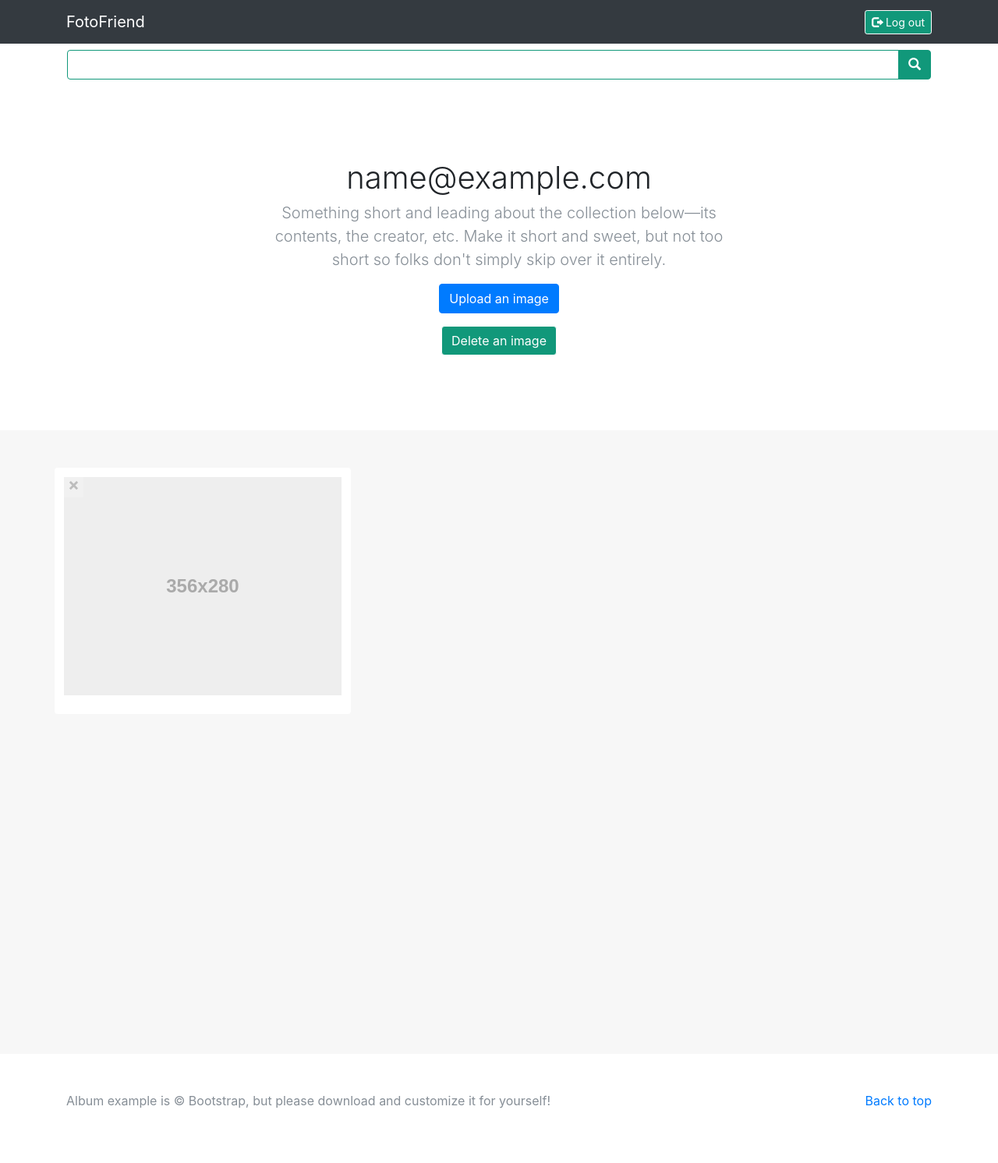
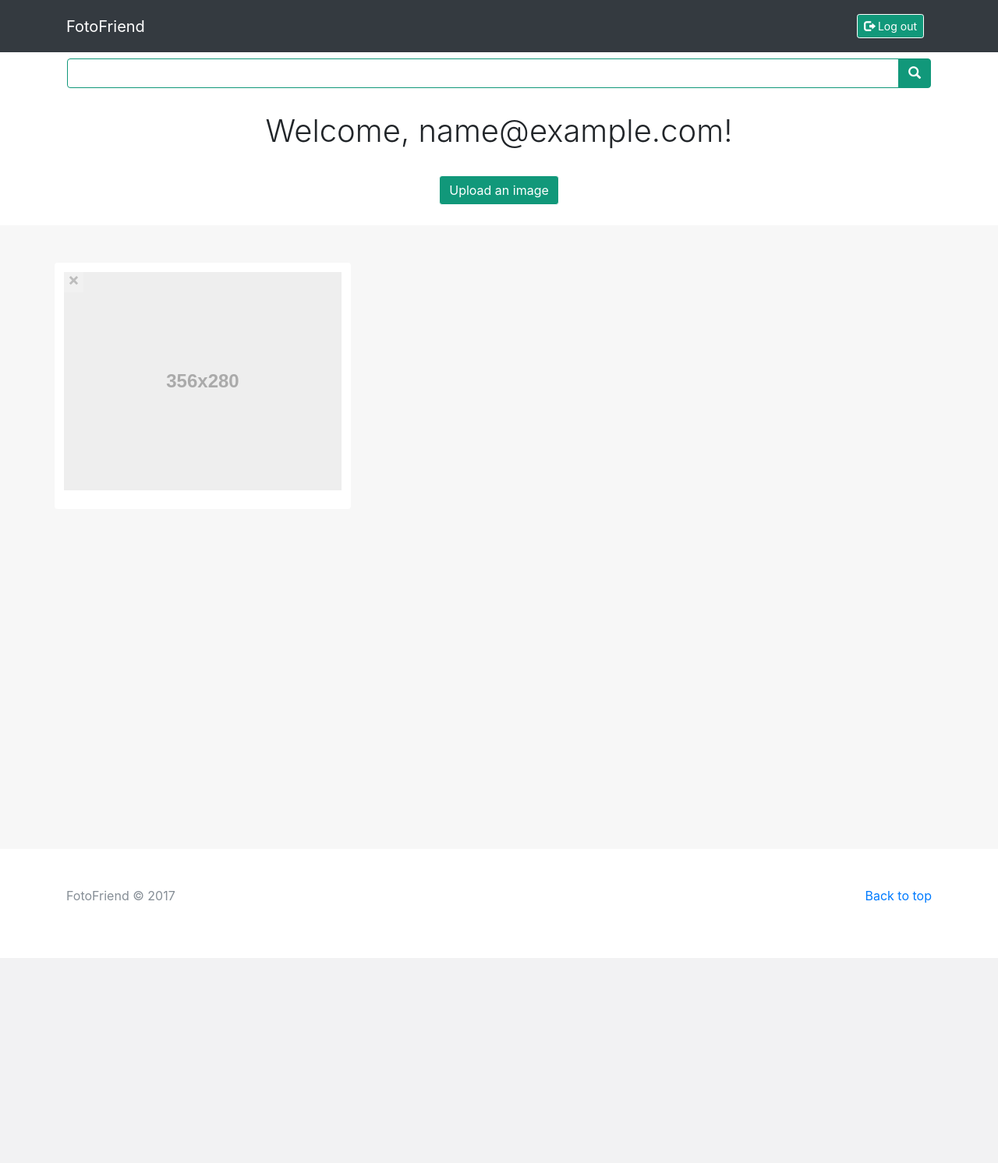
Before and after one commit to anitahaurie/FotoFriend_Web, a Flask app: template templates/home.html in a window 1280 px wide. Shown: the whole page at 78% size. After the commit the page ends 1229 px from the top, so only its background shows below. Run offline with Flask 2, Linux system fonts and the light colour scheme; the template is opened without the code that fills it: most values are stand-ins (such as "Sample title", 1, 10 or a date in 2020); some libraries are stand-ins or nearby versions.

Commit message:
UI changes

```diff
--- a/static/css/album.css
+++ b/static/css/album.css
@@ -19,6 +19,7 @@
 
 .jumbotron-heading {
   font-weight: 300;
+  margin: 25px;
 }
 
 .jumbotron .container {
@@ -64,6 +65,7 @@
     text-shadow: none; /* Prevent inheritance from `body` */
     background-color: #11987a;
     border: .05rem solid #fff;
+    margin: 10px;
 }
 
 .masthead-brand {
--- a/templates/home.html
+++ b/templates/home.html
@@ -7,7 +7,7 @@
     <meta name="author" content="">
     <link rel="icon" href="static/images/favicon.ico" />
 
-    <title>Album example for Bootstrap</title>
+    <title>FotoFriend</title>
 
     <!-- Bootstrap core CSS -->
     <link href="static/css/bootstrap.min.css" rel="stylesheet" />
@@ -39,10 +39,9 @@
 
     <div class="container" id="place_for_tags"></div>
 
-    <section class="jumbotron text-center">
+    <section class="text-center">
       <div class="container">
-        <h1 class="jumbotron-heading">{{userEmail}}</h1>
-        <p class="lead text-muted">Something short and leading about the collection below—its contents, the creator, etc. Make it short and sweet, but not too short so folks don't simply skip over it entirely.</p>
+        <h1 class="jumbotron-heading">Welcome, {{userEmail}}!</h1>
         <p>
       {%with messages = get_flashed_messages() %}
         {%if messages%}
@@ -54,7 +53,7 @@
           {%endfor%}
         {%endif%}
       {%endwith%}
-          <a href="#" class="btn btn-primary" data-toggle="modal" data-target="#uploadImageModal">Upload an image</a>
+          <a href="#" class="btn btn-secondary" data-toggle="modal" data-target="#uploadImageModal">Upload an image</a>
             <!-- Upload image modal (Popup window)-->
             <div class="modal fade" id="uploadImageModal">
               <div class="modal-dialog">
@@ -82,7 +81,6 @@
                 </div>
               </div>
             </div>
-          <a href="/delete" class="btn btn-secondary">Delete an image</a>
         </p>
       </div>
     </section>
@@ -110,7 +108,7 @@
         <p class="float-right">
           <a href="#">Back to top</a>
         </p>
-        <p>Album example is &copy; Bootstrap, but please download and customize it for yourself!</p>
+        <p>FotoFriend &copy; 2017</p>
       </div>
     </footer>
 
--- a/templates/index.html
+++ b/templates/index.html
@@ -27,9 +27,6 @@
                 <div class="masthead clearfix">
                     <div class="inner">
                         <nav class="nav nav-masthead">
-                            <a class="nav-link active" href="#">Home</a>
-                            <a class="nav-link" href="#">Login</a>
-                            <a class="nav-link" href="#">Contact</a>
                         </nav>
                     </div>
                 </div>
@@ -45,7 +42,7 @@
 
                 <div class="mastfoot">
                     <div class="inner">
-                        <p>FotoFriend &copy;</p>
+                        <p>FotoFriend &copy; 2017</p>
                     </div>
                 </div>
 
```
